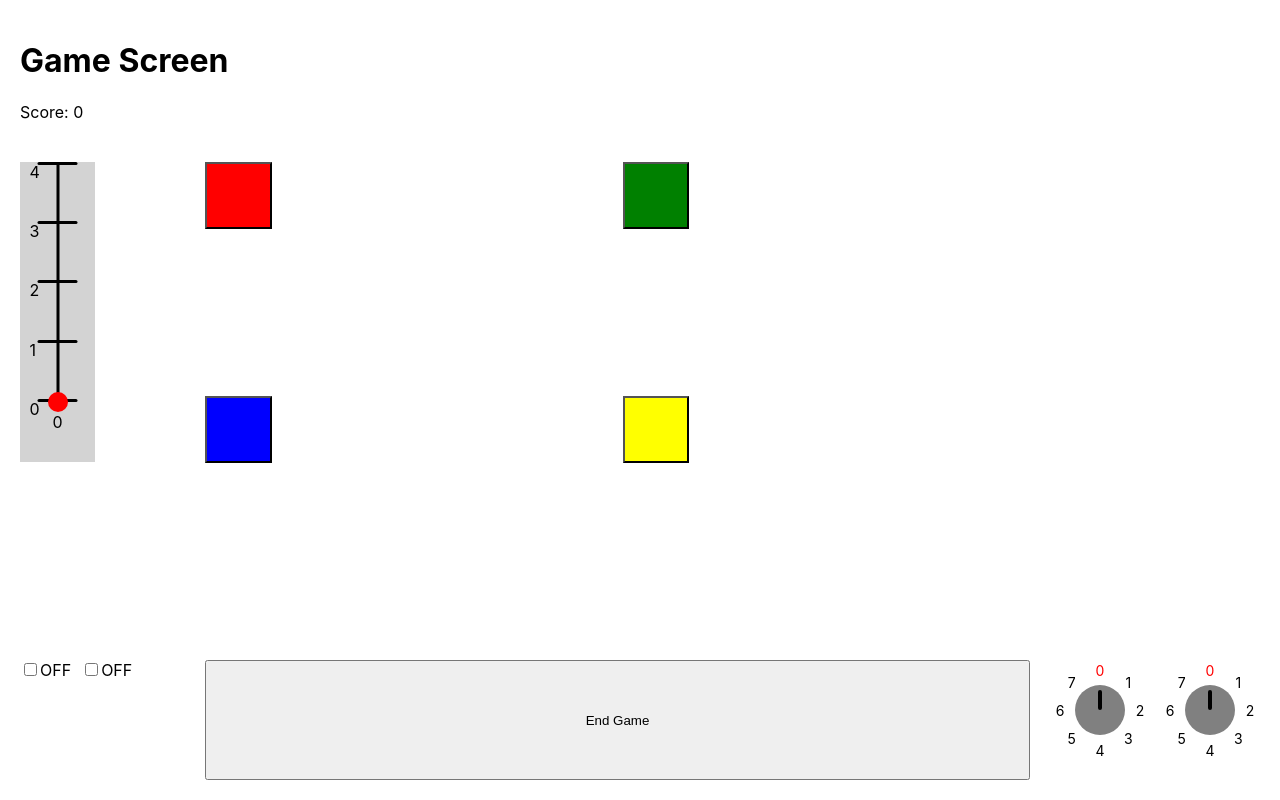
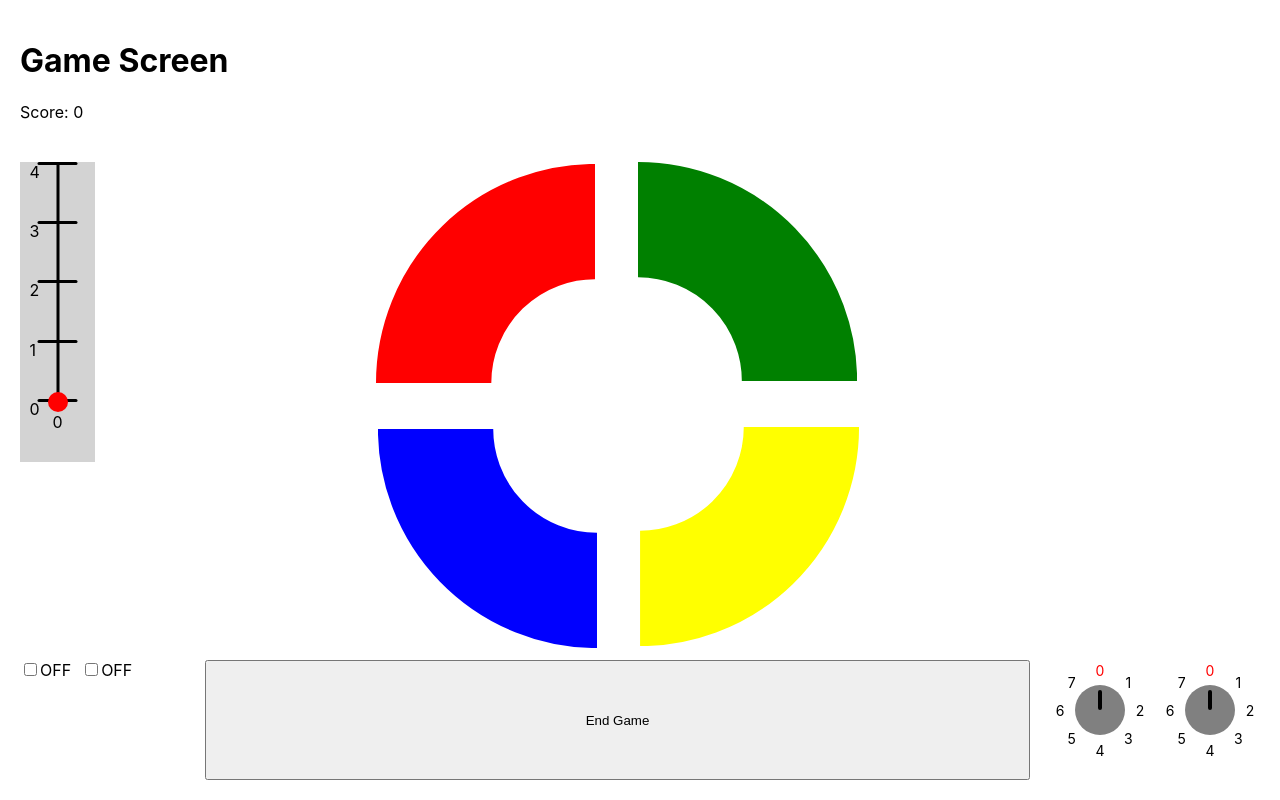
Before and after one commit to GitDevla/infinite-simon, a React (Create React App) app: page /game in a window 1280 px wide. Built offline with nearby package versions, Linux system fonts and the light colour scheme.

Commit message:
feat: replace Button component with ButtonQuarterRing for enhanced visual interaction

```diff
--- a/src/component/Button.tsx
+++ /dev/null
@@ -1,19 +0,0 @@
-export default function Button({
-	color,
-	onPress,
-}: {
-	color?: string;
-	onPress?: () => void;
-}) {
-	return (
-		<input
-			type="button"
-			onClick={onPress}
-			style={{
-				backgroundColor: color,
-				aspectRatio: "1/1",
-				width: "5em",
-			}}
-		/>
-	);
-}
--- /dev/null
+++ b/src/component/ButtonQuarterRing.tsx
@@ -0,0 +1,42 @@
+export default function ButtonQuarterRing({
+	color,
+	onPress,
+	additionalStyles,
+}: {
+	color?: string;
+	onPress?: () => void;
+	additionalStyles?: React.CSSProperties;
+}) {
+	return (
+		<div
+			style={{
+				...additionalStyles,
+			}}
+			onClick={onPress}
+		>
+			<svg
+				viewBox="-40 -65 95 95"
+				xmlns="http://www.w3.org/2000/svg"
+				style={{
+					cursor: "pointer",
+					transition: "filter 0.3s ease",
+				}}
+				onMouseEnter={(e) => {
+					e.currentTarget.style.filter = `drop-shadow(0 0 3px ${color}) drop-shadow(0 0 16px ${color})`;
+				}}
+				onMouseLeave={(e) => {
+					e.currentTarget.style.filter = "none";
+				}}
+			>
+				<path
+					d="
+      M -40 -40
+      A 70 70 0 0 1 30 32"
+					fill="none"
+					stroke={color}
+					strokeWidth="50"
+				/>
+			</svg>
+		</div>
+	);
+}
--- a/src/page/GameScreen.tsx
+++ b/src/page/GameScreen.tsx
@@ -1,5 +1,5 @@
 import { useState } from "react";
-import Button from "../component/Button";
+import ButtonQuarterRing from "../component/ButtonQuarterRing";
 import GameEndModal from "../component/GameEndModal";
 import Knob from "../component/Knob";
 import Slider from "../component/Slider";
@@ -69,21 +69,36 @@ export default function GameScreen() {
 					/>
 				))}
 			</div>
-			<div
-				style={{
-					display: "grid",
-					gridTemplateColumns: "repeat(2, 1fr)",
-					gap: "10px",
-					marginBottom: "20px",
-				}}
-			>
-				{enabledButtons.map((input) => (
-					<Button
-						color={input.id.split("-")[1]}
-						key={input.id}
-						onPress={() => addAction(`${input.id}:pressed`)}
+			<div style={{ display: "flex", justifyContent: "center" }}>
+				<div
+					style={{
+						display: "grid",
+						gridTemplateColumns: "1fr 1fr",
+						gap: "40px",
+						aspectRatio: "1/1",
+					}}
+				>
+					<ButtonQuarterRing
+						color="red"
+						onPress={() => addAction(`simon-red:pressed`)}
+						additionalStyles={{ transform: "rotate(270deg)" }}
 					/>
-				))}
+					<ButtonQuarterRing
+						color="green"
+						onPress={() => addAction(`simon-red:pressed`)}
+						additionalStyles={{ transform: "rotate(0deg)" }}
+					/>
+					<ButtonQuarterRing
+						color="blue"
+						onPress={() => addAction(`simon-red:pressed`)}
+						additionalStyles={{ transform: "rotate(180deg)" }}
+					/>
+					<ButtonQuarterRing
+						color="yellow"
+						onPress={() => addAction(`simon-red:pressed`)}
+						additionalStyles={{ transform: "rotate(90deg)" }}
+					/>
+				</div>
 			</div>
 			<div></div>
 
```
